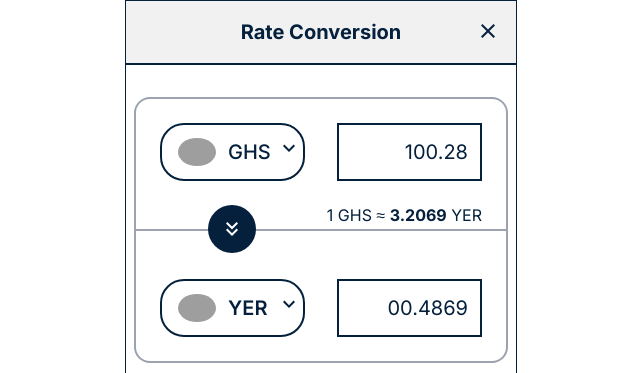
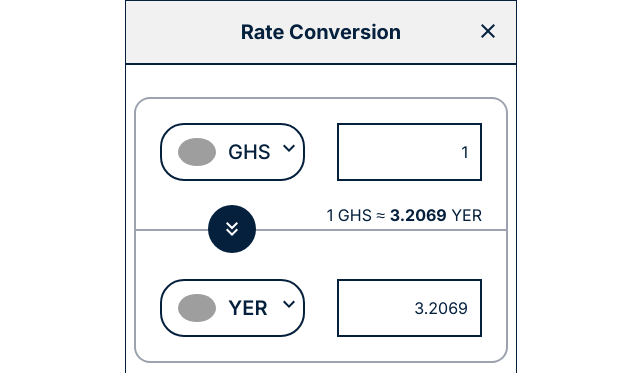
Before and after one commit to poshenc/currency-conversion-Next.js, a Next.js app: page /rate-conversion in a window 1280 px wide. Shown: the top 373 px of the page, without its empty margins (319-959 px from the left). Built offline with nearby package versions, Linux system fonts and the light colour scheme; grey boxes are pictures that could not be loaded.

Commit message:
add: currency conversion functions to utils and implement in rate conversion page

```diff
--- a/app/rate-conversion/page.tsx
+++ b/app/rate-conversion/page.tsx
@@ -12,7 +12,7 @@ import styles from './page.module.css'
 import Input from "../ui/components/Input/Input"
 import KeyboardDoubleArrowDownIcon from '@mui/icons-material/KeyboardDoubleArrowDown';
 import { ExchangeRate } from "../ui/api/request"
-import { formatToThousandsSeparator } from "../ui/utils/exchangeRates"
+import { convertBaseRate, convertQuoteRate, formatToThousandsSeparator } from "../ui/utils/exchangeRates"
 import { useDispatch, useSelector } from "react-redux"
 import { RootState } from "../ui/store"
 import { conversionActions } from "../ui/store/conversion/conversion-action"
@@ -25,9 +25,11 @@ export default function RateConversion() {
   // redux state for currency selections
   const { baseCurrencyId, quoteCurrencyId } = useSelector((state: RootState) => state.conversion)
 
-  // state for input amount
-  const [baseCurrencyAmt, setBaseCurrencyAmt] = useState<string>('100.28')
-  const [quoteCurrencyAmt, setQuoteCurrencyAmt] = useState<string>('00.4869')
+  // state for input amount entered
+  const [amountEntered, setAmountEntered] = useState<string>('1')
+
+  // state for currently editing input, true for baseCurrencyAmt, false for quoteCurrencyAmt
+  const [isLastEditedBaseAmt, setIsLastEditedBaseAmt] = useState<boolean>(true)
 
   // state for calculated conversion rate
   const [conversionRate, setConversionRate] = useState<string>('')
@@ -65,10 +67,21 @@ export default function RateConversion() {
     }
   }
 
+  const baseAmountHandler = (amount: string) => {
+    setAmountEntered(amount)
+    setIsLastEditedBaseAmt(true)
+  }
+
+  const quoteAmountHandler = (amount: string) => {
+    setAmountEntered(amount)
+    setIsLastEditedBaseAmt(false)
+  }
+
   const closeHandler = () => {
     router.push('/')
   }
 
+  // for rendering description of exchange rate
   let rateContent = null
   if (baseCurrency && quoteCurrency && conversionRate) {
     const conversionRateWithPrecision = formatToThousandsSeparator(conversionRate, quoteCurrency.amountDecimal)
@@ -76,6 +89,18 @@ export default function RateConversion() {
       <div className={styles.rate}>
         1 {baseCurrency.currency} ≈ <strong>{conversionRateWithPrecision}</strong> {quoteCurrency.currency}
       </div>
+  }
+
+  // convert rate depending on the last edited input is base currency or quote currency
+  let baseAmount, quoteAmount
+  if (isLastEditedBaseAmt) {
+    baseAmount = amountEntered
+    let quoteAmountBeforeRounding = convertBaseRate(baseAmount, conversionRate)
+    quoteAmount = formatToThousandsSeparator(quoteAmountBeforeRounding, quoteCurrency.amountDecimal)
+  } else {
+    quoteAmount = amountEntered
+    let baseAmountBeforeRounding = convertQuoteRate(quoteAmount, conversionRate)
+    baseAmount = formatToThousandsSeparator(baseAmountBeforeRounding, baseCurrency.amountDecimal)
   }
 
   return (
@@ -88,7 +113,7 @@ export default function RateConversion() {
           <SelectionButton onClick={() => openCurrencySelection(baseCurrency.id, 'base')}>
             <CurrencyLabel fontWeight="500" exchangeRate={baseCurrency} ></CurrencyLabel>
           </SelectionButton>
-          <Input id="baseCurrencyAmt" value={baseCurrencyAmt} onValueChange={setBaseCurrencyAmt} textAlign="right" />
+          <Input id="baseCurrencyAmt" value={baseAmount} onValueChange={baseAmountHandler} textAlign="right" />
           <div className={styles.arrow}>
             <KeyboardDoubleArrowDownIcon className={styles['arrow-icon']} />
           </div>
@@ -99,7 +124,7 @@ export default function RateConversion() {
           <SelectionButton onClick={() => openCurrencySelection(quoteCurrency.id, 'quote')}>
             <CurrencyLabel fontWeight="600" exchangeRate={quoteCurrency}></CurrencyLabel>
           </SelectionButton>
-          <Input id="quoteCurrencyAmt" value={quoteCurrencyAmt} onValueChange={setQuoteCurrencyAmt} textAlign="right" />
+          <Input id="quoteCurrencyAmt" value={quoteAmount} onValueChange={quoteAmountHandler} textAlign="right" />
         </div>
       </div>
     </>
--- a/app/ui/components/Input/Input.module.css
+++ b/app/ui/components/Input/Input.module.css
@@ -8,7 +8,7 @@
 }
 
 .input {
-    font-size: 1.25rem;
+    font-size: 1rem;
     width: 100%;
     outline: none;
 }
--- a/app/ui/utils/exchangeRates.ts
+++ b/app/ui/utils/exchangeRates.ts
@@ -11,7 +11,7 @@ export const transform = (exRatesDto: ExchangeRateDto[]): ExchangeRate[] => {
 }
 
 export const formatToThousandsSeparator = (number: string | undefined, precision?: number): string => {
-  if (!number) return '******'
+  if (!number) return ''
   const [integerPart, decimalPart] = number.split('.')
   const integerPartWithThousandsSeparator = integerPart.replace(/\B(?=(\d{3})+(?!\d))/g, ",")
   const decimalWithPrecision = decimalPart ? '.' + decimalPart.substring(0, precision) : ''
@@ -40,3 +40,15 @@ export const getConversionRate = (baseId: string, quoteId: string, listExchangeR
 
   return calculateConversionRate(baseRateStr, quoteRateStr)
 }
+
+export const convertBaseRate = (baseAmountStr: string, exchangeRateStr: string): string => {
+  if (!baseAmountStr || !exchangeRateStr) return ''
+  const result = Number(baseAmountStr) * Number(exchangeRateStr)
+  return Number.isNaN(result) ? '' : result.toString()
+}
+
+export const convertQuoteRate = (quoteAmountStr: string, exchangeRateStr: string): string => {
+  if (!quoteAmountStr || !exchangeRateStr) return ''
+  const result = Number(quoteAmountStr) / Number(exchangeRateStr)
+  return Number.isNaN(result) ? '' : result.toString()
+}
```
